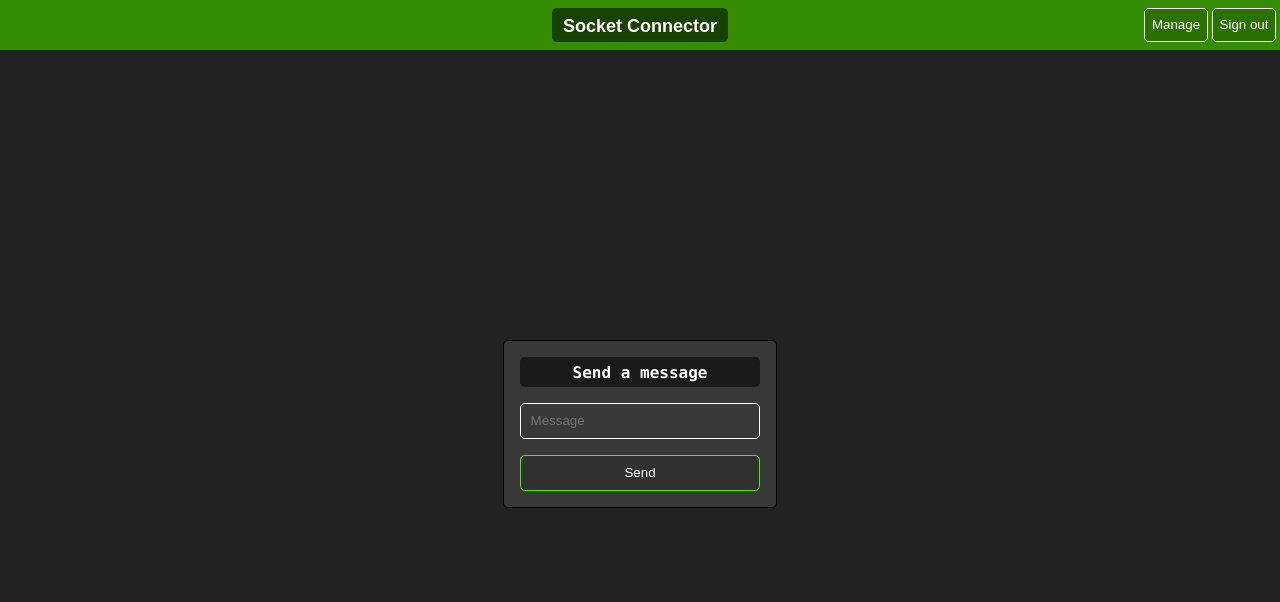
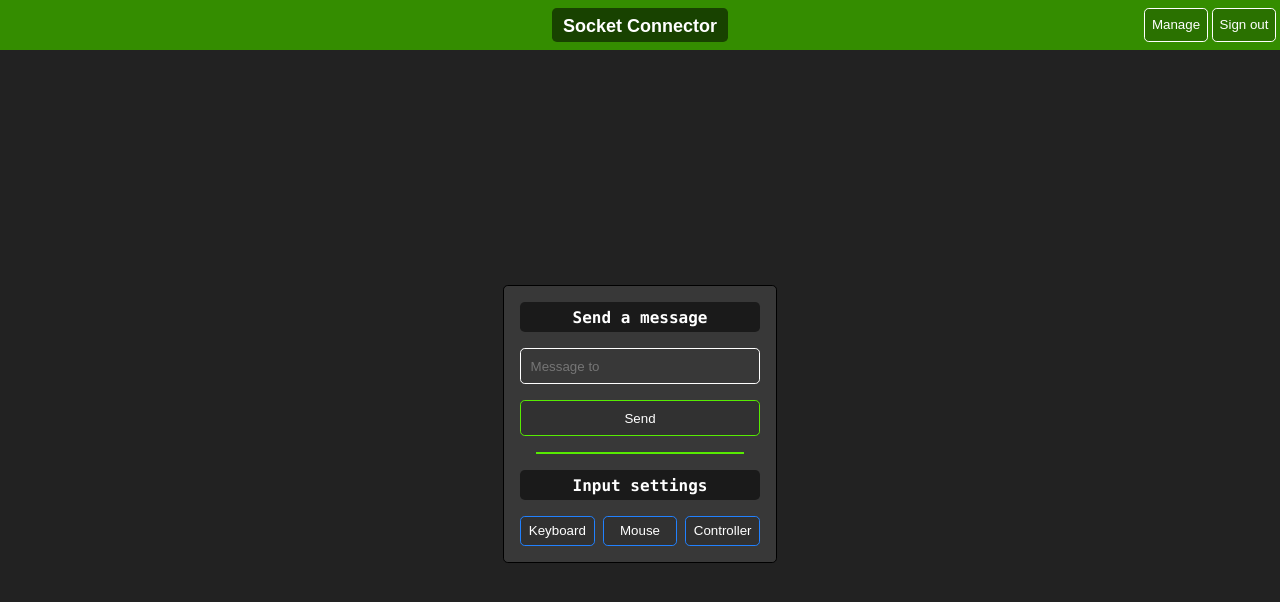
Before and after one commit to vyldr/socket-connector, a React (Create React App) app in the folder frontend/: page /control in a window 1280 px wide. Shown: the top 602 px of the page. Built offline with nearby package versions, Linux system fonts and the light colour scheme; no server answers.

Commit message:
Added keyboard and mouse events as inputs

```diff
--- a/frontend/src/components/ChannelEntry/ChannelEntry.css
+++ b/frontend/src/components/ChannelEntry/ChannelEntry.css
@@ -15,7 +15,8 @@
 	display: flex;
 	justify-content: space-around;
 	flex-flow: row wrap;
-    column-gap: 0.5rem;
+	gap: 0.5rem;
+	margin-top: 0.6rem;
 }
 
 .ChannelEntry .manageButton {
@@ -24,10 +25,12 @@
 	background-color: #00000022;
 	color: #fff;
 	border-radius: 0.3rem;
-    margin-top: 0.6rem;
 	padding: 0.4rem;
 	transition-duration: 0.15s;
 	outline: none;
+	box-sizing: border-box;
+	flex-grow: 1;
+	max-width: 8rem;
 }
 
 .ChannelEntry .manageButton:hover {
--- a/frontend/src/components/ChannelEntry/ChannelEntry.js
+++ b/frontend/src/components/ChannelEntry/ChannelEntry.js
@@ -1,5 +1,5 @@
 import React from 'react';
-import { Link } from 'react-router-dom/cjs/react-router-dom.min';
+import { Redirect } from 'react-router-dom/cjs/react-router-dom.min';
 import '../../style.css';
 
 import './ChannelEntry.css';
@@ -11,12 +11,19 @@ class ChannelEntry extends React.Component {
 			channel: props.channel,
 			channelName: props.channelName,
 			deleted: false,
+			redirect: false,
 		};
 
 		// Bind functions
+		this.control = this.control.bind(this);
 		this.copyKey = this.copyKey.bind(this);
 		this.deleteChannel = this.deleteChannel.bind(this);
 
+	}
+
+	// Go to the control page for this channel
+	control() {
+		this.setState({ redirect: '/control' });
 	}
 
 	// Copy the channel key to the clipboard
@@ -37,8 +44,23 @@ class ChannelEntry extends React.Component {
 	}
 
 	render() {
+
+		// Entry deleted
 		if (this.state.deleted) {
 			return null
+		}
+
+		// Go to the control page
+		if (this.state.redirect) {
+			return (
+				<Redirect to={{
+					pathname: this.state.redirect,
+					state: {
+						channel: this.state.channel,
+						channelName: this.state.channelName,
+					}
+				}} />
+			)
 		}
 
 		return (
@@ -51,26 +73,22 @@ class ChannelEntry extends React.Component {
 				<div className='channelButtons'>
 
 					{/* Control button */}
-					< Link to={{
-						pathname: '/control',
-						state: this.state.channel,
-					}}>
-						<button className='manageButton control'>
-							Control
-						</button>
-					</Link >
+					<button onClick={this.control}
+						className='manageButton control'>
+						Control
+					</button>
 
 					{/* Copy button */}
 					< button onClick={this.copyKey}
 						className='manageButton copy' >
 						Copy key
-					</button >
+					</button>
 
 					{/* Delete button */}
 					< button className='manageButton delete'
 						onClick={this.deleteChannel}>
 						Delete
-					</button >
+					</button>
 				</div>
 			</div >
 		);
--- /dev/null
+++ b/frontend/src/components/ControlPage/ControlPage.css
@@ -0,0 +1,35 @@
+.ControlPage .buttonContainer {
+    display: flex;
+    flex-wrap: wrap;
+    justify-content: space-around;
+	gap: 0.5rem;
+	margin-top: 1rem;
+	width: 100%;
+}
+
+.ControlPage .buttonContainer button {
+    width: 4.5rem;
+    border: 1px solid #2181ff;
+    background-color: #00000022;
+    color: #fff;
+    border-radius: 0.3rem;
+    /* margin-top: 0.6rem; */
+    padding: 0.4rem;
+    transition-duration: 0.15s;
+	outline: none;
+	box-sizing: border-box;
+	flex-grow: 1;
+	max-width: 8rem;
+}
+
+.ControlPage .buttonContainer button:hover {
+	background-color: #00000066;
+}
+
+.ControlPage .buttonContainer .enabled {
+	background-color: #2181ff;
+}
+
+.ControlPage .buttonContainer .enabled:hover {
+	background-color: #2181ff;
+}
--- a/frontend/src/components/ControlPage/ControlPage.js
+++ b/frontend/src/components/ControlPage/ControlPage.js
@@ -1,16 +1,24 @@
 import React from 'react';
+import { Redirect } from 'react-router-dom';
 import '../../style.css';
-// import './ControlPage.css';
+import './ControlPage.css';
 
 class ControlPage extends React.Component {
 	constructor(props) {
 		super(props);
 		this.state = {
+			redirect: false,
 			message: '',
-			channel: props.location.state,
+			channel: props.location.state ? props.location.state.channel : '',
+			channelName: props.location.state ? props.location.state.channelName : '',
+			keyboardEnable: false,
+			mouseEnable: false,
+			controllerEnable: false,
 		};
 
 		this.handleChange = this.handleChange.bind(this);
+		this.handleInput = this.handleInput.bind(this);
+		this.lockChange = this.lockChange.bind(this);
 		this.sendMessageBox = this.sendMessageBox.bind(this);
 	}
 
@@ -26,39 +34,144 @@ class ControlPage extends React.Component {
 
 		// The connection is open
 		this.ws.onopen = () => {
-			console.log('Connecting to', this.state.channel);
 
 			// Authenticate
 			this.ws.send(this.state.channel);
 		};
 
-		// Received a message from the sercer
+		// Received a message from the server
 		this.ws.onmessage = (event) => {
 			var message = event.data;
-			console.log('Received:', message);
+			console.log('Received:', JSON.parse(message));
 		};
 
 		// The connection was closed
 		this.ws.onclose = (event) => {
 			console.log('Connection closed:', event.code, event.reason);
+			this.setState({ redirect: '/manage' });
+		}
+
+		// Handle keydowns
+		document.addEventListener('keydown', this.handleInput);
+
+		// Handle keyups
+		document.addEventListener('keyup', this.handleInput);
+
+		// Pointer lock
+		document.addEventListener('pointerlockchange', this.lockChange);
+
+		// Mouse move
+		document.addEventListener('mousemove', this.handleInput);
+
+		// Mouse down
+		document.addEventListener('mousedown', this.handleInput);
+
+		// Mouse up
+		document.addEventListener('mouseup', this.handleInput);
+
+		// Mouse scroll
+		document.addEventListener('wheel', this.handleInput);
+	}
+
+	// Prepare input events to send
+	handleInput(event) {
+
+		// Keypress
+		if ((event.type === 'keydown' ||
+			event.type === 'keyup') &&
+			!event.repeat &&
+			this.state.keyboardEnable) {
+
+			this.send({
+				type: event.type,
+				key: event.code,
+			});
+		}
+
+		// Mouse move
+		if (event.type === 'mousemove' &&
+			this.state.mouseEnable) {
+			this.send({
+				type: event.type,
+				x: event.movementX,
+				y: event.movementY,
+			});
+		}
+
+		// Mouse click
+		if ((event.type === 'mousedown' ||
+			event.type === 'mouseup') &&
+			this.state.mouseEnable) {
+			this.send({
+				type: event.type,
+				button: event.button,
+			});
+		}
+
+		// Mouse wheel
+		if (event.type === 'wheel' &&
+			this.state.mouseEnable) {
+			this.send({
+				type: event.type,
+				x: event.deltaX,
+				y: event.deltaY,
+			});
 		}
 	}
 
-	// Clean up the WebSocket
+	// Capture the pointer
+	mouseStart() {
+		document.requestPointerLock();
+	}
+
+	// Check if the pointer is captured
+	lockChange() {
+
+		// Captured
+		if (document.pointerLockElement) {
+			this.setState({ mouseEnable: true });
+
+			// Unfocus the button to avoid accidentally selecting it
+			document.getElementById('mouseButton').blur();
+		}
+
+		// Released
+		else {
+			this.setState({ mouseEnable: false });
+		}
+	}
+
 	componentWillUnmount() {
+
+		// Close the WebSocket connection
 		console.log('Disconnecting...');
 		this.ws.close();
+
+		// Remove event listeners
+		document.removeEventListener('keydown', this.handleInput);
+		document.removeEventListener('keyup', this.handleInput);
+		document.removeEventListener('pointerlockchange', this.lockChange);
+		document.removeEventListener('mousemove', this.handleInput);
+		document.removeEventListener('mousedown', this.handleInput);
+		document.removeEventListener('mouseup', this.handleInput);
+		document.removeEventListener('wheel', this.handleInput);
 	}
 
 	// Send a message to the server
 	send(message) {
-		this.ws.send(message);
+		this.ws.send(JSON.stringify(message));
 		console.log('Sent:    ', message);
 	}
 
 	// Send the contents of the message box
-	sendMessageBox() {
-		this.send(this.state.message);
+	sendMessageBox(event) {
+		// Prevent the standard form submit
+		event.preventDefault();
+
+		this.send({
+			type: 'message',
+			input: this.state.message,
+		});
 		this.setState({ message: '' });
 	}
 
@@ -68,25 +181,61 @@ class ControlPage extends React.Component {
 	}
 
 	render() {
+		if (this.state.redirect) {
+			return (<Redirect to={this.state.redirect} />);
+		}
+
 		return (
-			<div className='page'>
+			<div className='page ControlPage'>
 				<div className='centerForm'>
+
+					{/* Title */}
 					<div className='formTitle'>
 						<code>Send a message</code>
 					</div>
 
+					<form onSubmit={this.sendMessageBox}>
+
 						{/* Message box */}
-					<input placeholder='Message'
+						<input placeholder={'Message to ' + this.state.channelName}
 							value={this.state.message}
 							onChange={this.handleChange}>
 						</input>
 
 						{/* Send button */}
 						<button className='formButton'
-						onClick={this.sendMessageBox}>
+							type='submit'>
 							Send
 						</button>
+					</form>
 
+					<hr />
+
+					{/* Input settings */}
+					<div className='formTitle'>
+						<code>Input settings</code>
+					</div>
+
+					<div className='buttonContainer'>
+
+						{/* Keyboard button */}
+						<button className={this.state.keyboardEnable ? 'enabled' : ''}
+							onClick={() => this.setState({ keyboardEnable: !this.state.keyboardEnable })}>
+							Keyboard
+						</button>
+
+						{/* Mouse button */}
+						<button className={this.state.mouseEnable ? 'enabled' : ''}
+							onClick={this.mouseStart}
+							id='mouseButton'>
+							Mouse
+						</button>
+
+						{/* Controller button */}
+						<button>
+							Controller
+						</button>
+					</div>
 				</div>
 			</div>
 		);
--- a/frontend/src/style.css
+++ b/frontend/src/style.css
@@ -40,6 +40,7 @@ input {
 	caret-color: #57eb02;
 	width: 100%;
 	flex-shrink: 1;
+	box-sizing: border-box;
 }
 
 input:hover {
```
Also changed, not shown: 1 other file (tests, documents, lock files or other folders). Lines whose indentation alone changed are shown as unchanged.
